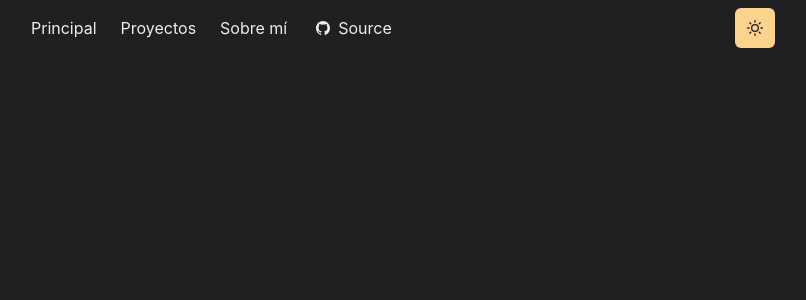
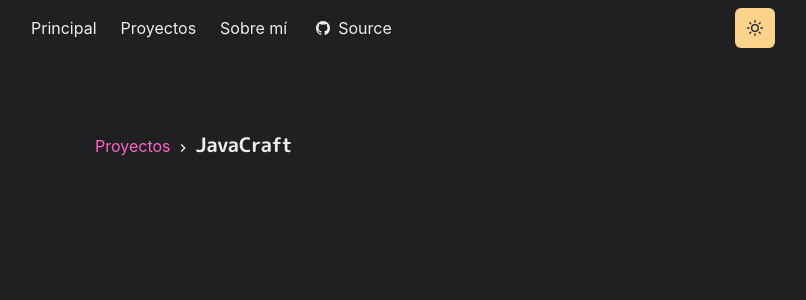
Before and after one commit to GersonOtoniel/My_Portafolio, a React (Vite) app: page /ProyectoCompiladores1 in a window 1280 px wide. Shown: the top 300 px of the page, without its empty margins (241-1047 px from the left). Built offline with nearby package versions, Linux system fonts and the light colour scheme.

Commit message:
file projects

```diff
--- a/src/App.jsx
+++ b/src/App.jsx
@@ -17,9 +17,9 @@ const App = () => {
 const RoutesComponent = () => (
   <Routes>
     <Route path='/' element={<Home />} />
-    <Route path='/work' element={<Work/>}/>
+    <Route path='/work' element={<Work />}/>
     <Route path='/about' element={<Para />} />
-    <Route path='/Proyecto-Compiladores-1' element={<CompiladoresUno/>}/>
+    <Route path='/ProyectoCompiladores1' element={<CompiladoresUno />}/>
   </Routes>
 );
 
--- a/src/Layouts/LayoutWork.jsx
+++ b/src/Layouts/LayoutWork.jsx
@@ -1,5 +1,5 @@
-import { Box, Heading, Image } from "@chakra-ui/react"
-import { Link, NavLink } from "react-router-dom"
+import { Box, Heading, Image, Link } from "@chakra-ui/react"
+import { NavLink } from "react-router-dom"
 import { useColorMode } from "@chakra-ui/react"
 import { ChevronRightIcon } from "@chakra-ui/icons"
 
@@ -7,14 +7,14 @@ import { ChevronRightIcon } from "@chakra-ui/icons"
 export const Title = ({children}) => {
     return(
         <Box>
-        <Link as={NavLink} to='/work'>
+        <Link as={NavLink} to='/work' >
             Proyectos
         </Link>
         <span>
             {' '}
             <ChevronRightIcon/>{' '}
         </span>
-        <Heading as="h3">
+        <Heading as="h3" display={'inline-block'} mb={4} fontSize={20}>
             {children}
         </Heading>
     </Box>
--- a/src/Works/Compilador.jsx
+++ b/src/Works/Compilador.jsx
@@ -5,7 +5,7 @@ import { Title } from "../Layouts/LayoutWork"
 const CompiladoresUno = () => {
     return (
         <Layout title={'Proyecto-Compiladores-1'}>
-            <Container>
+            <Container maxW={'container.sm'}>
                 <Title>
                     JavaCraft
                 </Title>
--- a/src/components/Work.jsx
+++ b/src/components/Work.jsx
@@ -13,7 +13,7 @@ function Work(){
             </Heading>
             <SimpleGrid columns={[1,1,2]} gap={6}>
                 <Section>
-                    <GridProjects title={'JavaCraft'} source={Compi1Image} to={'/Proyecto-Compiladores-1'} >
+                    <GridProjects title={'JavaCraft'} source={Compi1Image} to={'/ProyectoCompiladores1'} >
                     Consiste en crear un lenguaje de
                     programación para poder utilizar en los proyectos de los cursos de
                     Introducción a la Programación y Computación 1 y 2.
```
